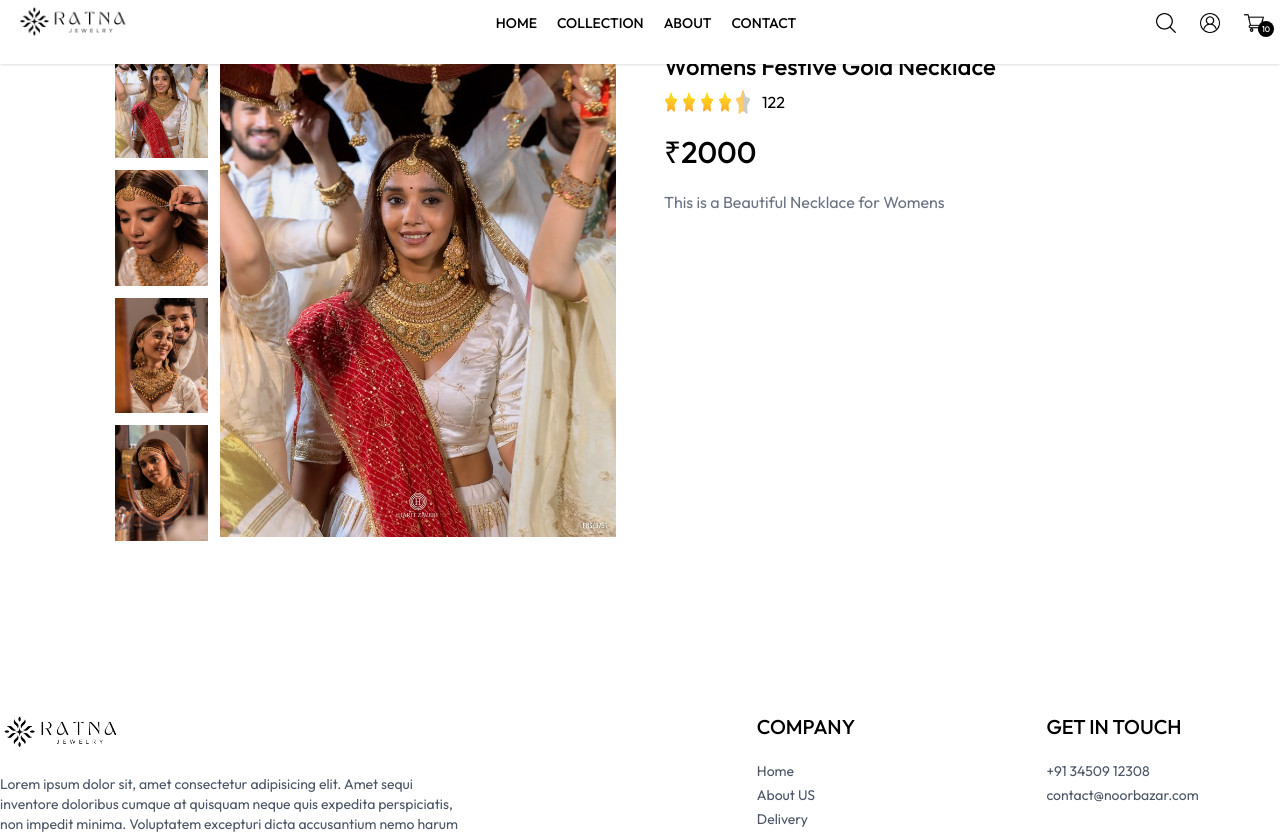
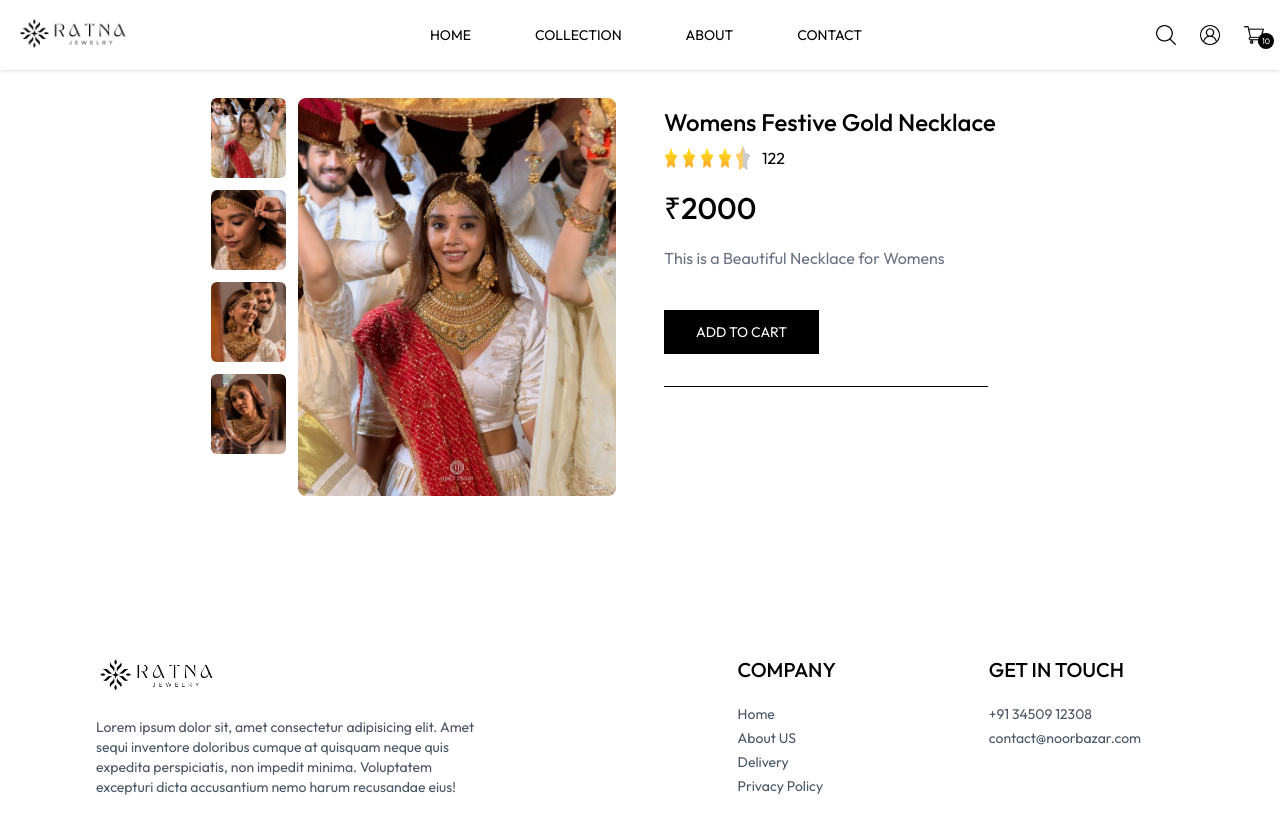
Before and after one commit to ananya2236/Ratna, a React (Vite) app: page /product/aaaaa in a window 1280 px wide. Shown: the top 834 px of the page. Built offline with nearby package versions, Linux system fonts and the light colour scheme.

Commit message:
navbar fix and search bar

```diff
--- a/src/components/Footer.jsx
+++ b/src/components/Footer.jsx
@@ -4,7 +4,7 @@ import { Link } from 'react-router-dom'
 
 const Footer = () => {
   return (
-    <div>
+    <div className="px-4 sm:px-8 md:px-16 lg:px-24">
       <div className='flex flex-col sm:grid grid-cols-[3fr_1fr_1fr] gap-14 my-10 mt-40 text-sm'>
         <div>
             <img src={assets.logo} className='w-32 mb-5' alt="" />
--- /dev/null
+++ b/src/components/Navbar.css
@@ -0,0 +1,23 @@
+.nav-underline {
+  position: relative;
+  display: inline-block;
+}
+
+.nav-underline::after {
+  content: '';
+  position: absolute;
+  left: 50%;
+  bottom: -2px;
+  transform: translateX(-50%) scaleX(0);
+  transform-origin: center;
+  width: 80%;
+  height: 2px;
+  background: currentColor;
+  transition: transform 0.3s cubic-bezier(.4,0,.2,1);
+  border-radius: 1px;
+}
+
+.nav-underline:hover::after,
+.nav-underline.active::after {
+  transform: translateX(-50%) scaleX(1);
+}
--- a/src/components/Navbar.jsx
+++ b/src/components/Navbar.jsx
@@ -2,6 +2,7 @@ import React, { useContext, useState, useEffect, useRef } from 'react'
 import { assets } from '../assets/assets.js'
 import { Link, NavLink, useLocation } from 'react-router-dom'
 import { ShopContext } from '../context/ShopContext.js'
+import './Navbar.css'
 
 const Navbar = () => {
     const [visible, setVisible] = useState(false)
@@ -42,16 +43,24 @@ const Navbar = () => {
             style={{ minHeight: '64px' }}
         >
 
-    <div className={`relative z-20 flex items-center justify-between py-1 font-medium max-w-7xl mx-auto px-4
+    <div className={`relative z-20 flex items-center justify-between py-4 font-small max-w-7xl mx-auto px-4
         ${!scrolled && location.pathname === '/' ? 'text-white' : 'text-black'}
     `}>
         <Link to='/'><img src={assets.logo} className={`w-30 ${!scrolled && location.pathname === '/' ? 'filter invert' : ''}`} alt="" /></Link>
-        <ul className='hidden sm:flex gap-5 text-sm text-inherit'>
-            <NavLink to='/' className='flex flex-col items-center gap-1'><p>HOME</p></NavLink>
-            <NavLink to='/collection' className='flex flex-col items-center gap-1'><p>COLLECTION</p></NavLink>
-            <NavLink to='/about' className='flex flex-col items-center gap-1'><p>ABOUT</p></NavLink>
-            <NavLink to='/contact' className='flex flex-col items-center gap-1'><p>CONTACT</p></NavLink>
-        </ul>
+        <ul className='hidden sm:flex gap-16 text-sm text-inherit'>
+    <Link to='/' className='flex flex-col items-center gap-2'>
+        <p className="nav-underline">HOME</p>
+    </Link>
+    <Link to='/collection' className='flex flex-col items-center gap-2'>
+        <p className="nav-underline">COLLECTION</p>
+    </Link>
+    <NavLink to='/about' className='flex flex-col items-center gap-2'>
+        <p className="nav-underline">ABOUT</p>
+    </NavLink>
+    <NavLink to='/contact' className='flex flex-col items-center gap-2'>
+        <p className="nav-underline">CONTACT</p>
+    </NavLink>
+</ul>
         <div className='flex items-center gap-6'>
             <img onClick={() => setShowSearch(true)} src={assets.search} className={`w-5 cursor-pointer ${!scrolled && location.pathname === '/' ? 'filter invert' : ''}`} alt="" />
             <div className='group relative'>
--- a/src/components/SearchBar.jsx
+++ b/src/components/SearchBar.jsx
@@ -1,39 +1,41 @@
-import React, { useEffect } from 'react';
-import { useContext } from 'react';
+import React, { useEffect, useState, useContext } from 'react';
 import { ShopContext } from '../context/ShopContext.js';
 import { assets } from '../assets/assets.js';
 import { useLocation } from 'react-router-dom';
-import { useState } from 'react';
-
 
 const SearchBar = () => {
+  const { search, setSearch, showSearch, setShowSearch } = useContext(ShopContext);
+  const [visible, setVisible] = useState(false);
+  const location = useLocation();
 
-    const { search, setSearch, showSearch, setShowSearch } = useContext(ShopContext);
-    const [visible,setVisible]=useState(false)
-
-    const location=useLocation();
-
-    useEffect(()=>{
-      if (location.pathname.includes('collection')){
-        setVisible(true);
-      }
-      else{
-        setVisible(false);
-      }
-    },[location])
-
+  useEffect(() => {
+    if (location.pathname.includes('collection')) {
+      setVisible(true);
+    } else {
+      setVisible(false);
+    }
+  }, [location]);
 
   return showSearch && visible ? (
-    <div className='border-t border-bbg-gray-50 text-center'>
-        <div className='inline-flex item-center justify-center border border-gray-400 px-5 py-2 my-5 mx-3 rounded full w-3/4 sm:w-1/2'>
-          <input value={search} onChange={(e)=>setSearch(e.target.value)} className='flex-1 outline-none bg-inherittext-sm' type='text' placeholder='Search'></input>
-          <img className='w-4' src={assets.search} alt='' />
-        </div>
+  <div className='w-full bg-white-50 text-center py-4'>
+    <div className='inline-flex items-center justify-center border border-gray-400 px-5 py-2 mx-3 rounded-full w-3/4 sm:w-1/2'>
+      <input
+        value={search}
+        onChange={(e) => setSearch(e.target.value)}
+        className='flex-1 outline-none bg-inherit text-sm'
+        type='text'
+        placeholder='Search'
+      />
+      <img className='w-4' src={assets.search} alt='' />
+    </div>
+    <img
+      onClick={() => setShowSearch(false)}
+      className='inline w-3 cursor-pointer ml-2'
+      src={assets.close}
+      alt=''
+    />
+  </div>
+) : null;
+};
 
-        <img onClick={()=>setShowSearch(false)} className='inline w-3 cursor-pointer' src={assets.close} alt=''/>
-
-    </div>
-  ) : null
-}
-
-export default SearchBar
+export default SearchBar;
--- a/src/pages/Collection.jsx
+++ b/src/pages/Collection.jsx
@@ -1,4 +1,5 @@
 import React, { useEffect, useState } from 'react';
+import SearchBar from '../components/SearchBar.jsx';
 import { useContext } from 'react';
 import { ShopContext } from "../context/ShopContext.js";
 import { assets } from '../assets/assets.js';
@@ -80,6 +81,8 @@ const Collection = () => {
   },[sortType]);
 
   return (
+    <div>
+    {showSearch && <SearchBar />}
     <div className='flex flex-col sm:flex-row gap-1 sm:gap-10 pt-30 border-t'>
       {/* Filter Options */}
       <div className='min-w-60'>
@@ -151,6 +154,7 @@ const Collection = () => {
         </div>
       </div>
     </div>
+    </div>
   );
 };
 
--- a/src/pages/Product.jsx
+++ b/src/pages/Product.jsx
@@ -24,25 +24,35 @@ useEffect(()=>{
   fetchProductData();
 },[productId,products])
 
-
-
   return productData && image ? (
-    <div className='border-t-2 pt-10 transition-opacity ease-in duration-500 opacity-100'>
+    <div className='border-t-2 pt-24 transition-opacity ease-in duration-500 opacity-100 px-4 sm:px-8 md:px-16 lg:px-24'>
       {/*------------------Product Data  -----------------*/}
       <div className='flex gap-1 sm:gap-12 flex-col sm:flex-row'>
-
 
         {/* -----------Product Images------------ */}
         <div className='flex-1 flex flex-col-reverse gap-3 sm:flex-row'>
           <div className='flex sm:flex-col overflow-x-auto sm:overflow-y-scroll justify-between sm:justify-normal sm:w-[18.7%] w-full'>
             {
               productData.image.map((item,index)=>(
-                <img onClick={()=>setImage(item)} src={item} key={index} className='w-[24%] sm:w-full sm:mb-3 flex-shrink-0 cursor-pointer' alt=' '/>
+                <img
+                  onClick={()=>setImage(item)}
+                  onMouseEnter={()=>setImage(item)} // Change main image on hover
+                  src={item}
+                  key={index}
+                  className='w-[24%] sm:w-full sm:mb-3 flex-shrink-0 cursor-pointer object-cover rounded-md'
+                  style={{ maxWidth: '80px', maxHeight: '80px', minWidth: '60px', minHeight: '60px' }}
+                  alt=' '
+                />
               ))
             }
           </div>
-          <div className='w-full sm:w-[80%]'>
-            <img className='w-full h-auto' src={image} alt=''/>
+          <div className='w-full sm:w-[80%] flex items-center justify-center'>
+            <img
+              className='w-full h-auto max-h-[420px] max-w-[420px] object-contain rounded-lg'
+              src={image}
+              alt=''
+              style={{ background: '#f9f9f9' }}
+            />
           </div>
         </div>
         {/* -------Product Info------------ */}
@@ -58,9 +68,10 @@ useEffect(()=>{
             </div>
             <p className='mt-5 text-3xl font-medium'>{currency}{productData.price}</p>
             <p className='mt-5 text-gray-500 md:w-4/5'>{productData.description}</p>
+            <button className='mt-10 cursor-pointer bg-black text-white px-8 py-3  text-sm active:bg-gray-700'>ADD TO CART</button>
+            <hr className='mt-8 sm:w-4/5'/>
         </div>
       </div>
-
     </div>
   ) : <div className='opacity-0'></div>
 }
```
Also changed, not shown: src/index.css (line endings or trailing spaces).
